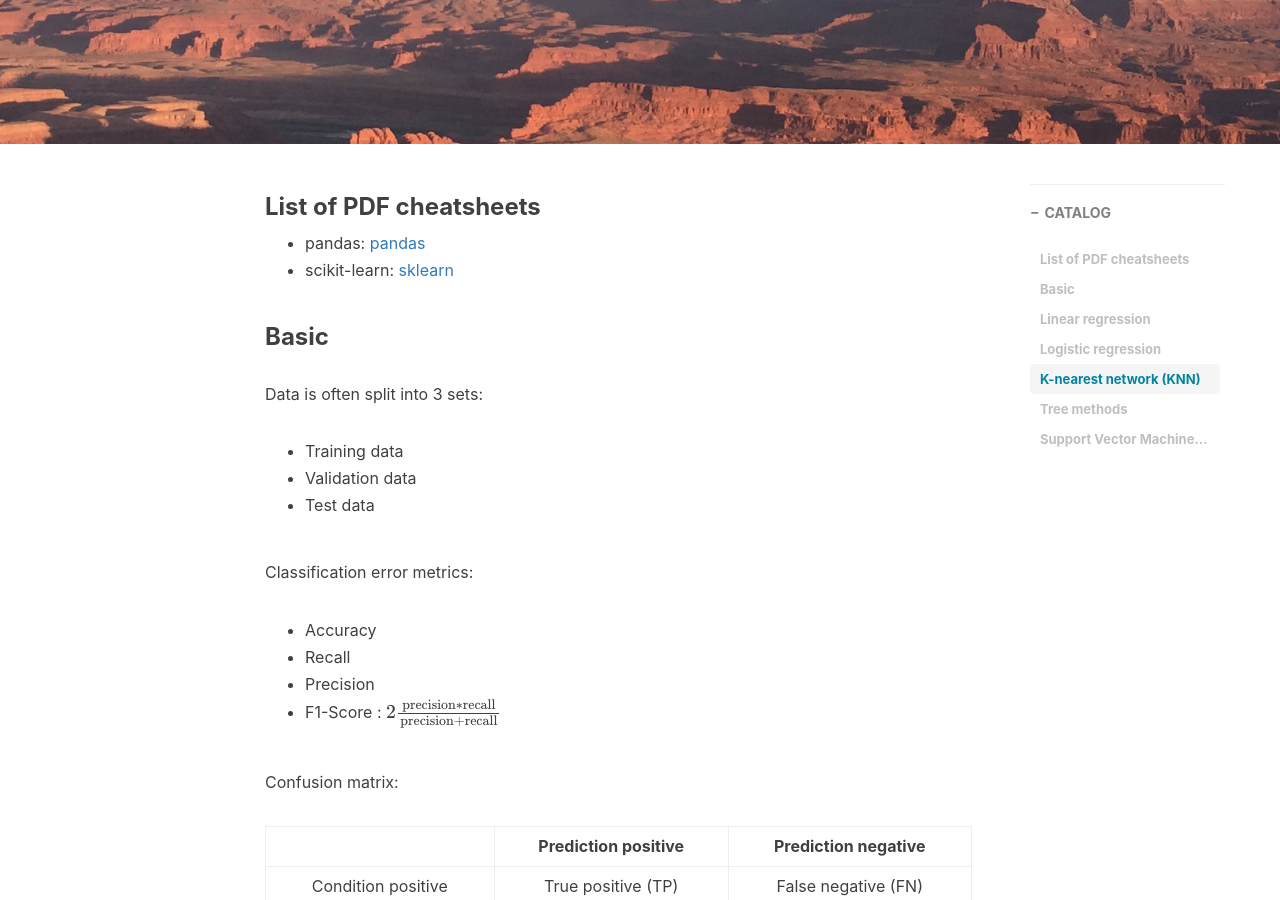
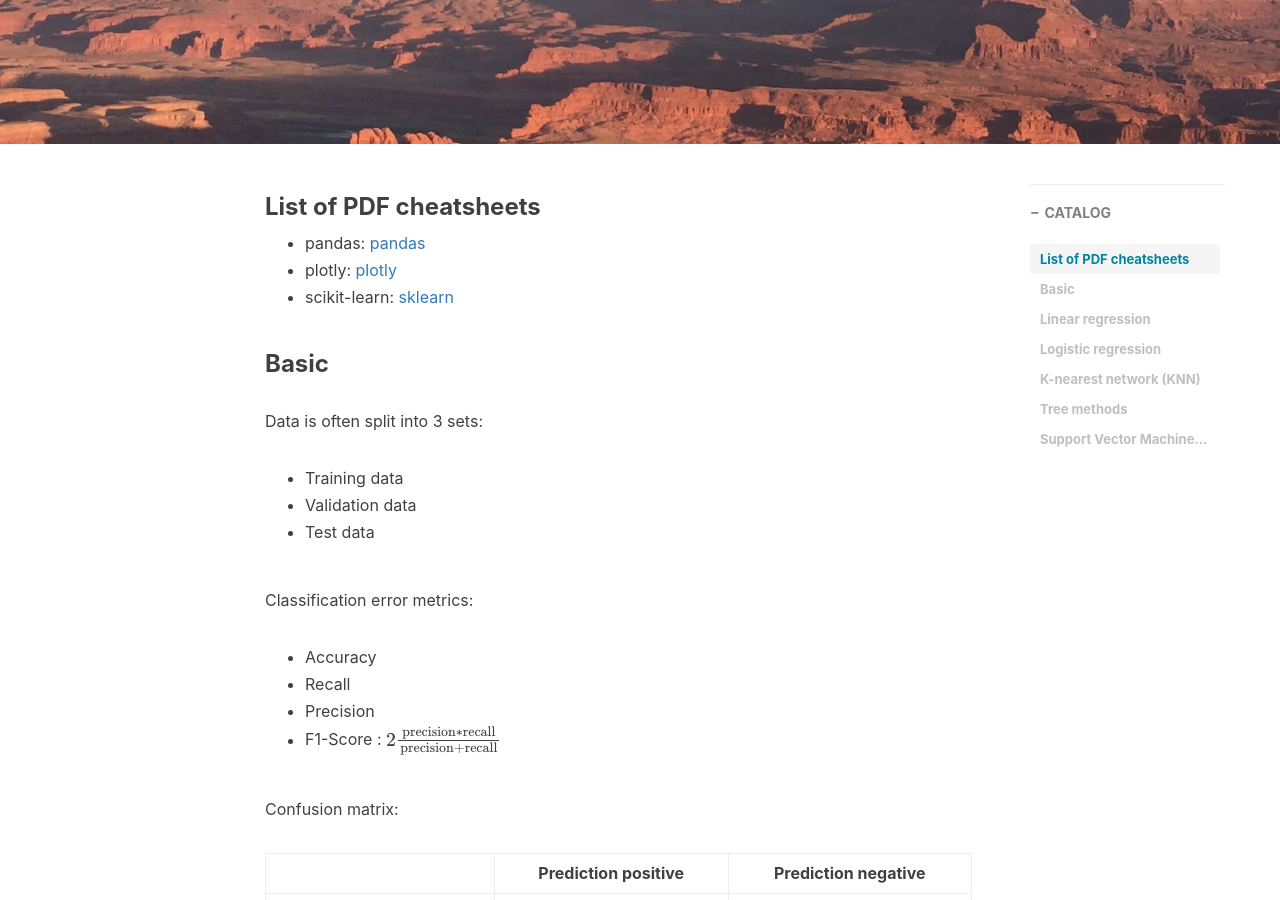
Before and after one commit to Bearxcave/Bearxcave.github.io, a Jekyll site: the page built from _posts/2021-03-03-cheatsheet-machine-learning-bootcamp-note.md, in a window 1280 px wide and 900 px high, scrolled down 313 px. Built offline with Jekyll 4.4.1, drawn with Linux system fonts in a browser that asks for light colours; nearby versions of some CDN libraries; formulas are drawn with MathJax 3; comment, search, counter and statistics services are not loaded.

Commit message:
Update 2021-03-03-cheatsheet-machine-learning-bootcamp-note.md

```diff
--- a/_posts/2021-03-03-cheatsheet-machine-learning-bootcamp-note.md
+++ b/_posts/2021-03-03-cheatsheet-machine-learning-bootcamp-note.md
@@ -13,6 +13,7 @@
 ### List of PDF cheatsheets
 
 * pandas: [pandas](../img/cheatsheet/cheat%20sheet%20pandas.pdf)
+* plotly: [plotly](../img/cheatsheet/cheat%20sheet%20plotly.pdf)
 * scikit-learn: [sklearn](../img/cheatsheet/cheat%20sheet%20scikit-learn.pdf)
 
 ### Basic
```
